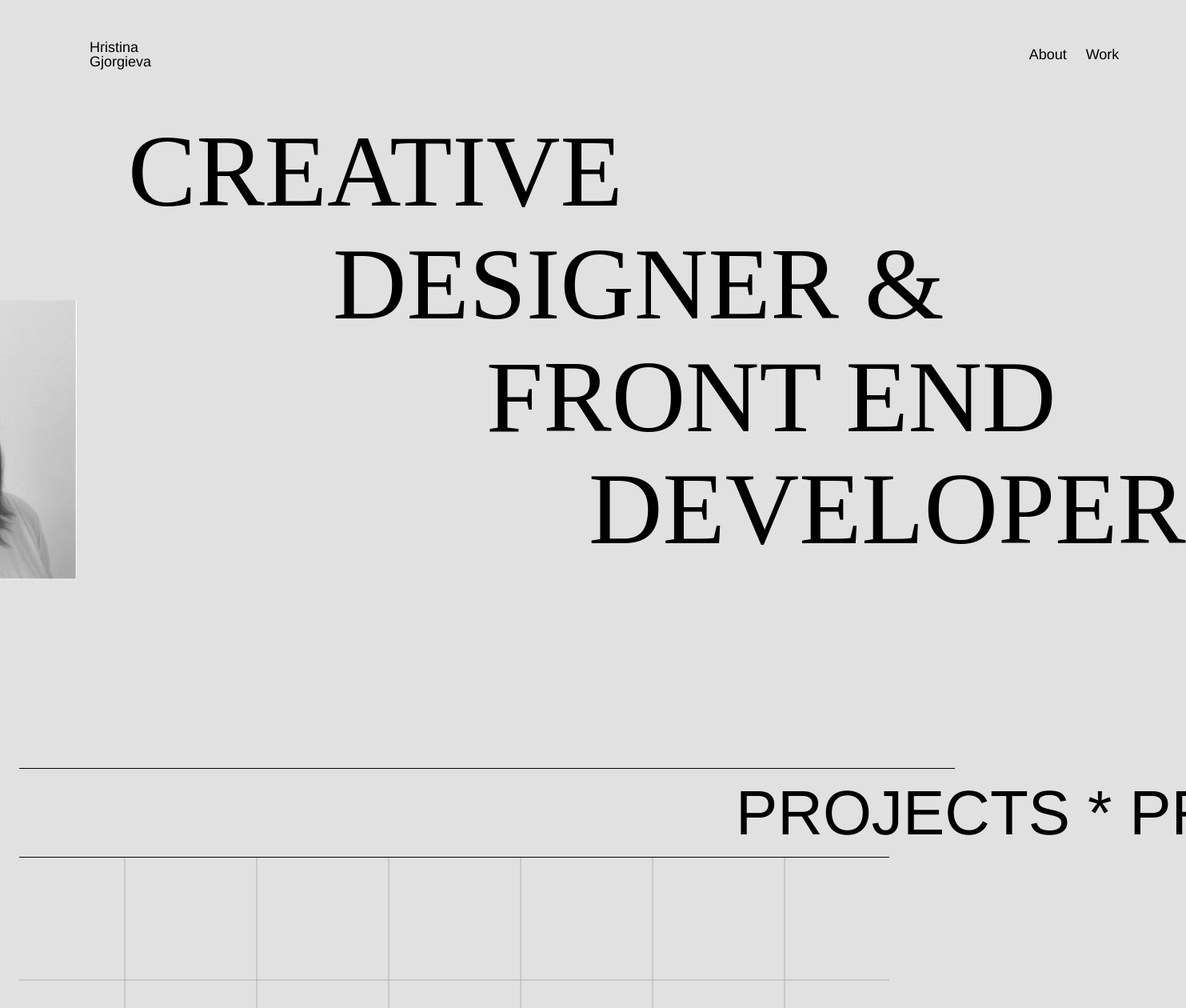
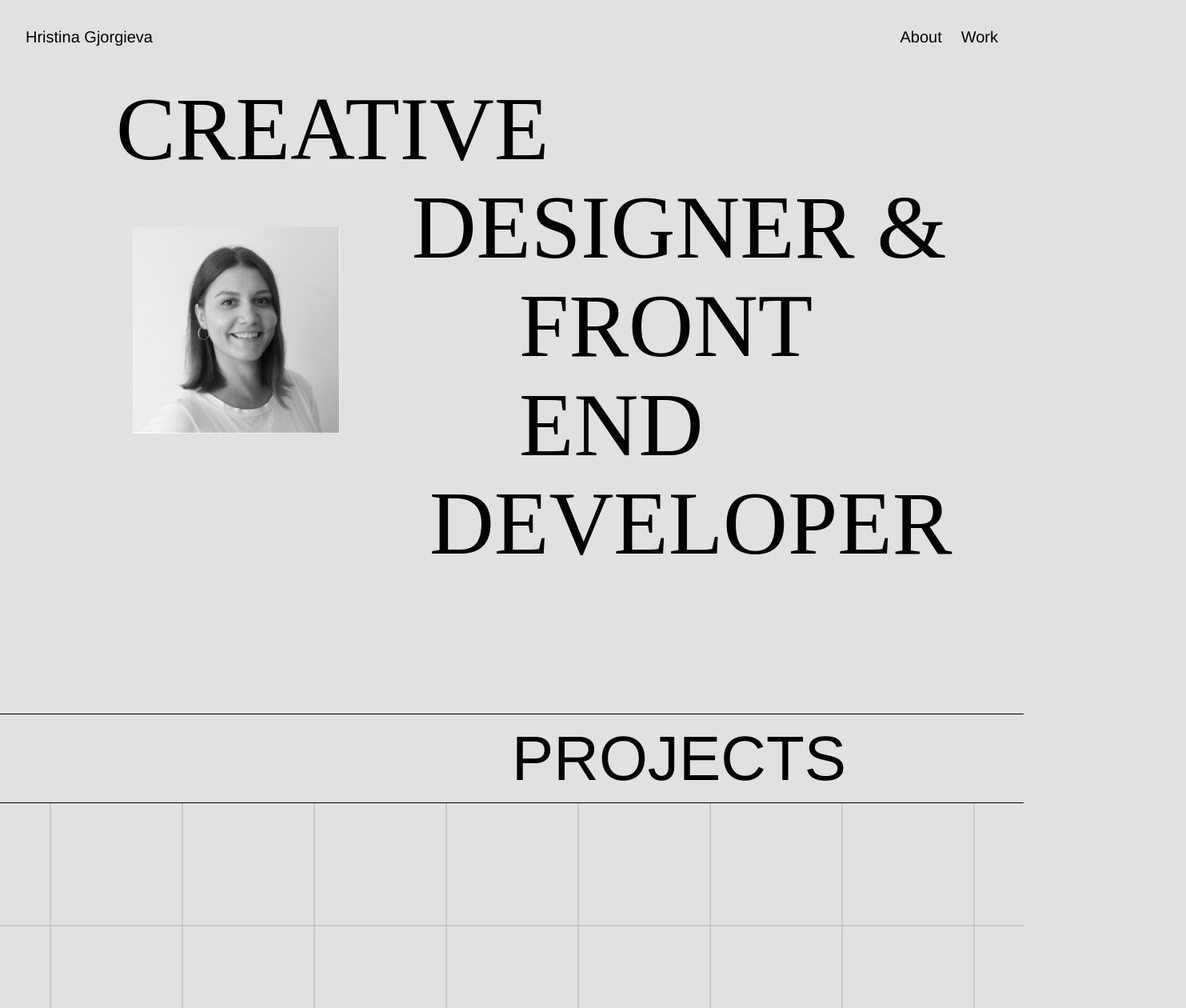
Before and after one commit to HristinaGjo/Website-Portfolio-HG, a React (Vite) app: page / in a window 1280 px wide. Shown: the top 1260 px of the page at 80% size, 1483 px wide, since content can reach past the window. Built offline with nearby package versions, Linux system fonts and the light colour scheme.

Commit message:
layout works for mobile, state before trying grid

```diff
--- a/src/components/Projects.jsx
+++ b/src/components/Projects.jsx
@@ -43,7 +43,7 @@ const Projects = React.forwardRef ((props,ref) => {
         <>
             <div ref={ref} className={classes.pageCtn}>
                 <div className={`${classes.title} ${animate ? classes.animate : ""}`} ref={titleRef}>
-                    PROJECTS * PROJECTS * PROJECTS
+                    PROJECTS
                 </div>
                 <div className={classes.projectsBackground}></div>
             </div>
--- a/src/pages/HomePage.jsx
+++ b/src/pages/HomePage.jsx
@@ -31,9 +31,9 @@ const HomePage = () => {
   };
 
   return (
-    <><SectionContainer>
+    <>
+    <SectionContainer>
       <Navbar scrollToRef={scrollToRef} />
-
         <Header ref={headerRef} />
         <Projects ref={projectsRef} />
         <About ref={aboutRef} />
--- a/src/styles/about.module.css
+++ b/src/styles/about.module.css
@@ -54,21 +54,19 @@ body {
         width: 100%;
         height: 100vh;
         border-top: 1px solid red;
-        display: flex;
+        /*display: flex;
         justify-content: center;
         align-items: center;
-
-        border-bottom: 1px solid black;
+        border-bottom: 1px solid black;*/
     }
 
     .textCtn{
         font-family: "Helvetica";
         display: flex;
-        gap:20rem;
+        flex-direction: row;
         justify-content: center;
         align-items: center;
-        font-family: "Helvetica";
-
+        gap:20rem;
     }
 
     .leftCtn{
@@ -78,10 +76,10 @@ body {
 
     .rightCtn{
         font-size: 1.2rem;
-        width: 30%;
+        width:25%;
         display: flex;
         flex-direction: column;
-        justify-content: center;
+        justify-content: flex-start;
         align-items: center;
        /* display: flex; */
     }
--- a/src/styles/footer.module.css
+++ b/src/styles/footer.module.css
@@ -49,23 +49,27 @@ body {
 
     .pageCtn{
         width: 100%;
-        height: 3vh;
+        height: auto;
         display: flex;
         flex-direction: row;
+        justify-content: space-between;
+        align-items: flex-start;
         padding: 2rem;
+        box-sizing: border-box;
     }
 
     .leftCtn{
         width: 30%;
         display: flex;
+        flex-direction: row;
         justify-content: space-between;
         align-items: flex-start;
-        margin-right: 46rem;
-        margin-left: 4em;
+       /* margin-left: 4em; */
     }
 
-    .rigthCtn p{
-        font-size: 1.25rem;
+    .rigthCtn span{
+        font-size: 1rem;
+        display: inline block;
     }
 
     .leftCtn a{
--- a/src/styles/header.module.css
+++ b/src/styles/header.module.css
@@ -80,16 +80,16 @@ a {
 
     .pageCtn{
         width: 100%;
-        height: 120vh;
+        height: 100vh;
     }
 
     .headerCtn {
-        width: 100%;
+        width: 80%;
         position: absolute;
-        top:60%;
-        left: 58%;
+        top:50%;
+        left: 53%;
         transform: translate(-50%, -50%);
-        font-size: 8rem;
+        font-size: 7rem;
         /*font-family: "Avir Next"; */
         font-family: "Ppneuemontreal Variable, sans-serif";
         line-height: 1.1em;
@@ -100,25 +100,29 @@ a {
     }
 
     .line1{
-        margin-left: -.5em;
+        margin-left: -2.5em;
         display: inline-block;
     }
 
     .line2{
-        margin-left: 1.5em;
+        margin-left: .8em;
         display: inline-block;
     }
 
     .line3{
-        margin-left: 3em;
+        margin-left: 2em;
         display: inline-block;
     }
     .line4{
-        margin-left: 4em;
+        margin-left: 1em;
         display: inline-block;
     }
 
     .leftCtn{
+        margin-top: 10rem;
+    }
+
+    /*.leftCtn{
         order:1;
         margin-top: 1em;
         margin-left: -2em;
@@ -126,16 +130,16 @@ a {
 
     .leftCtn img{
         width: 350px;
-
-    }
+    } */
 
     .rightCtn{
         order:2;
-        margin-left: 1em;
-        margin-top: -.5em;
     }
 
-   /*.bottomCtn{
+}
+
+
+/*.bottomCtn{
         position: absolute;
         top: 89%;
         display: flex;
@@ -154,8 +158,6 @@ a {
         margin-left: 3.3rem;
     } */
 
-}
-
 /* @media (min-width: 1024px) {
     /* Apply styles for desktop screens
     .headerCtn {
--- a/src/styles/navbar.module.css
+++ b/src/styles/navbar.module.css
@@ -30,6 +30,56 @@ body{
 
 @media (min-width: 768px){
     .navCtn{
+        position: sticky;
+        top: 0;
+        left: 0;
+        display: flex;
+        justify-content: space-between;
+        align-items: center;
+        padding: 1rem 2rem;
+        /*background: red;*/
+        z-index: 1000;
+        font-weight: 300;
+        font-size: 1.25rem;
+        box-sizing: border-box;
+    }
+    .rightCtn{
+        display: flex;
+        flex-direction: row;
+        justify-content: space-between;
+        gap:1.5rem;
+    }
+
+}
+
+
+
+
+        /* top: 0;
+        /*left: 4.5rem;
+        display: flex;
+        justify-content: space-between;
+        align-items: center;
+        padding: 2rem;
+
+        /*background: red;
+        z-index: 1000;
+        font-size: 1.125rem;
+    }
+    /*.rightCtn{
+        margin-left: 6.6rem;
+    } */
+
+    /*.leftCtn{
+        margin-left: 2.5rem;
+    } */
+
+
+
+
+
+/* @media (min-width: 768px){
+    .navCtn{
         position: fixed;
         top: 0;
         left: 4.5rem;
@@ -38,7 +88,7 @@ body{
         align-items: center;
         padding: 2rem 0;
         gap:62rem;
-        /*background: red;*/
+        /*background: red;
         z-index: 1000;
         font-size: 1.125rem;
     }
@@ -49,4 +99,4 @@ body{
         margin-left: 2.5rem;
     }
 
-}
+} */
--- a/src/styles/projects.module.css
+++ b/src/styles/projects.module.css
@@ -19,7 +19,6 @@ body {
     border-bottom: 1px solid black;
     border-top: 1px solid black;
     background-position: center;
-
 
 }
 
@@ -54,22 +53,22 @@ body {
 @media (min-width: 768px) {
 
     .pageCtn {
-        width: 95%;
-        height: 100vh;
+        width: 100%;
+        height: 114vh;
         border-top: 1px solid black;
     }
 
     .title{
-        width: 100%;
+        width: 50%;
         font-size: 4.9rem;
         font-family: "Helvetica";
         white-space: nowrap;
-        overflow: visible;
+        overflow:visible;
         padding:  1rem 0;
     }
 
     .projectsBackground{
-
+        width: 100%;
         background-image: linear-gradient(to right, #b4aeae 1px, transparent 1px),
                           linear-gradient(to bottom, #b4aeae 1px, transparent 1px);
         background-size: 165px 165px;
@@ -84,10 +83,10 @@ body {
 
     @keyframes slideIn {
         from {
-            transform: translateX(70vw);
+            transform: translateX(50vw);
         }
         to {
-            transform: translateX(2vw);
+            transform: translateX(0vw);
         }
     }
 
--- a/src/styles/sectionContainer.module.css
+++ b/src/styles/sectionContainer.module.css
@@ -2,11 +2,21 @@
 body{
     overflow-x: hidden;
 }
+
 .sectionContainer {
     width: 100%;
     padding: 0 1.5rem;
     align-items: center;
     border-bottom: 1px solid black;
     box-sizing: border-box;
-    /* Add any other common styling here */
   }
+
+  @media (min-width: 768px) {
+    .sectionContainer {
+        width: 100%;
+        padding: 0rem;
+        align-items: center;
+        border-bottom: 1px solid black;
+        box-sizing: border-box;
+      }
+  }
--- a/src/styles/services.module.css
+++ b/src/styles/services.module.css
@@ -64,6 +64,7 @@ body {
         animation-delay: calc(var(--i)*0.15s);
     }
 
+
   @media (min-width: 768px) {
     .pageCtn {
       width: 100%;
@@ -83,12 +84,12 @@ body {
 
     .rightCtn {
       font-size: 1.7rem;
-      width: 55%;
+      width:auto;
       display: flex;
       flex-direction: column;
       justify-content: center;
       align-items: center;
-      margin-left: 40rem;
+      margin-left: 30rem;
       margin-top: -8rem;
     }
 
```
